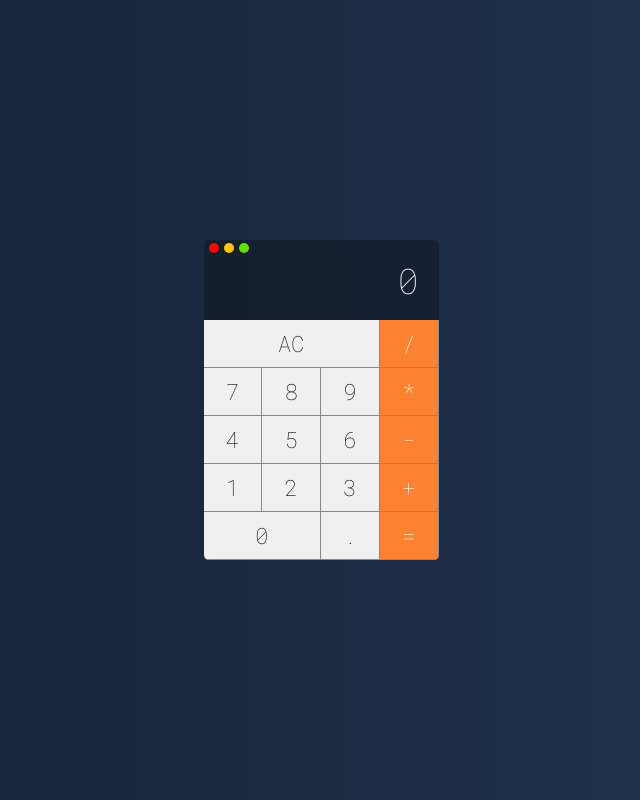
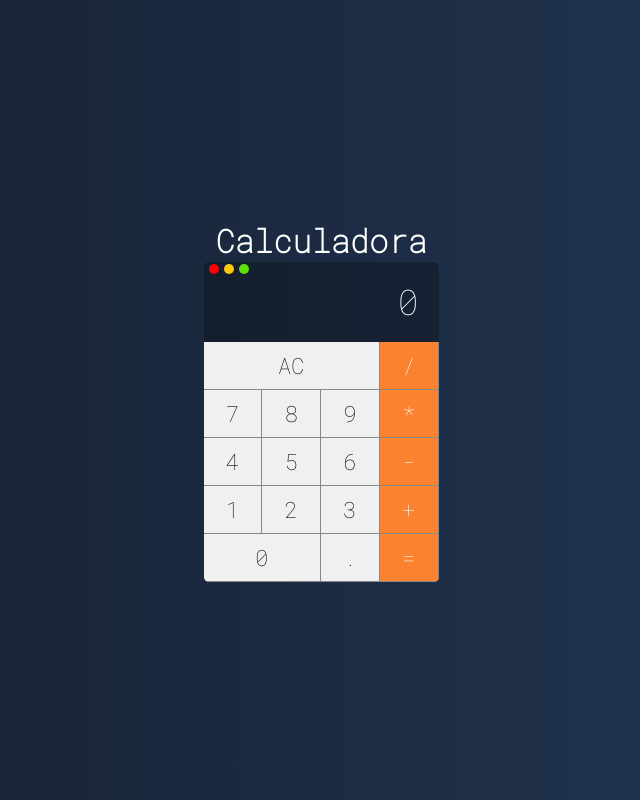
Before and after one commit to Mariano-1794/Calculadora, a React (Create React App) app: page / in a window 1280 px wide. Shown: the whole page, without its empty margins (319-959 px from the left). Built offline with nearby package versions, Linux system fonts and the light colour scheme.

Commit message:
Update index.js

```diff
--- a/src/index.js
+++ b/src/index.js
@@ -8,6 +8,7 @@ import reportWebVitals from './reportWebVitals';
 const root = ReactDOM.createRoot(document.getElementById('root'));
 root.render(
   <React.StrictMode>
+  <h1>Calculadora</h1>
     <Calculator />
   </React.StrictMode>
 );
```
